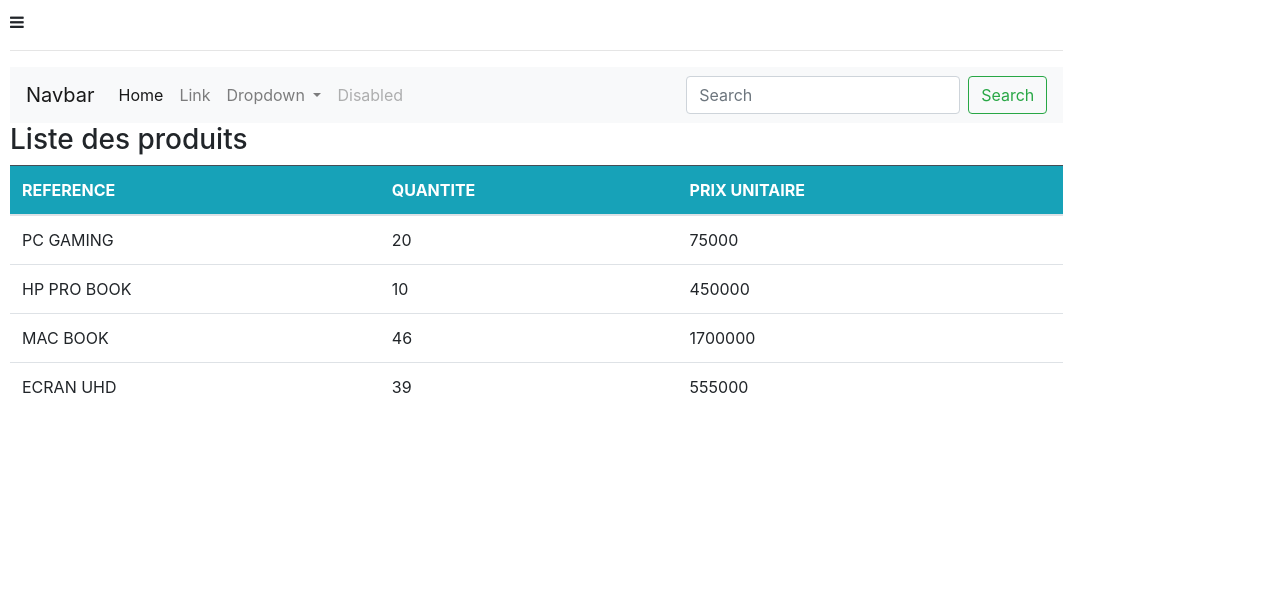
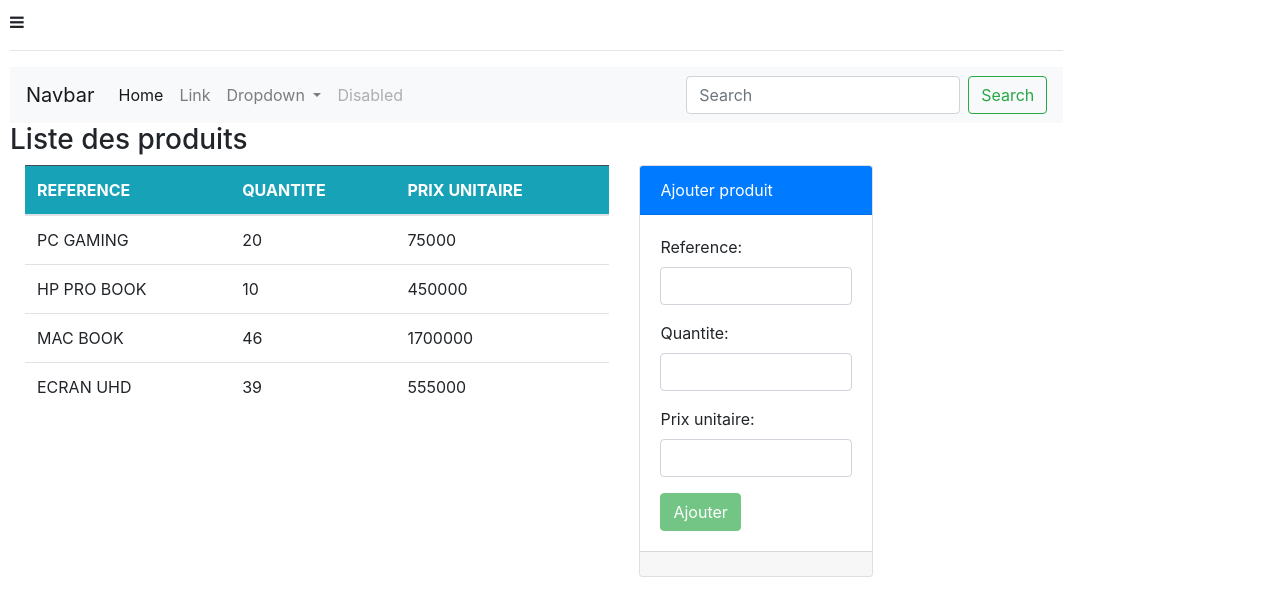
Before and after one commit to KamdoumNicodeme/GestionDeStockClient, an Angular app: page / in a window 1280 px wide. Shown: the top 616 px of the page. Built offline with nearby package versions, Linux system fonts and the light colour scheme.

Commit message:
creation du formulaire

```diff
--- a/src/app/app.component.html
+++ b/src/app/app.component.html
@@ -9,4 +9,3 @@
 
     </div>
 </div>
-<router-outlet></router-outlet>
--- a/src/app/app.module.ts
+++ b/src/app/app.module.ts
@@ -1,5 +1,6 @@
 import { BrowserModule } from '@angular/platform-browser';
 import { NgModule } from '@angular/core';
+import { FormsModule, ReactiveFormsModule} from '@angular/forms';
 
 import { AppRoutingModule } from './app-routing.module';
 import { AppComponent } from './app.component';
@@ -19,7 +20,9 @@ import { ContentComponent } from './content/content.component';
   ],
   imports: [
     BrowserModule,
-    AppRoutingModule
+    AppRoutingModule,
+      FormsModule,
+      ReactiveFormsModule
   ],
   providers: [ProduitMockService],
   bootstrap: [AppComponent]
--- a/src/app/produit/produit.component.html
+++ b/src/app/produit/produit.component.html
@@ -1,18 +1,59 @@
+<h3 class="h3">Liste des produits</h3>
 
-    <h3 class="h3">Liste des produits</h3>
+<div class="container">
+    <div class="row">
+        <div class="col-lg-7">
             <table class="table ">
                 <thead class="table-dark btn-info">
-        <tr >
+                <tr>
                     <th scope="col">REFERENCE</th>
                     <th scope="col">QUANTITE</th>
                     <th scope="col">PRIX UNITAIRE</th>
                 </tr>
                 </thead>
                 <tbody>
-        <tr *ngFor ="let produit of produits">
+                <tr *ngFor="let produit of produits">
                     <td>{{produit.ref}}</td>
                     <td>{{produit.quantite}}</td>
                     <td>{{produit.prixUnitaire}}</td>
                 </tr>
                 </tbody>
             </table>
+
+        </div>
+        <div class="col-lg-3">
+            <div class="card">
+                <div class="card-header bg-primary text-white ">
+                    Ajouter produit
+
+                </div>
+                <div class="card-body">
+                    <form [formGroup]="produitForm">
+                        <div class="form-group">
+                            <label>Reference:</label>
+                            <input type="text" formControlName="ref" class="form-control">
+                        </div>
+                        <div class="alert alert-danger"
+                             *ngIf="produitForm.controls['ref'].invalid &&
+                             (produitForm.controls['ref'].touched ||
+                             produitForm.controls['ref'].dirty)">
+                            la reference est obligatoire!!
+                        </div>
+                        <div class="form-group">
+                            <label>Quantite:</label>
+                            <input type="number" formControlName="quantite" class="form-control">
+                        </div>
+                        <div class="form-group">
+                            <label>Prix unitaire:</label>
+                            <input type="number" formControlName="prixUnitaire" class="form-control">
+                        </div>
+                        <button class="btn btn-success" [disabled]="produitForm.pristine || produitForm.invalid">Ajouter</button>
+                    </form>
+                </div>
+                <div class="card-footer">
+
+                </div>
+            </div>
+        </div>
+    </div>
+</div>
--- a/src/app/produit/produit.component.ts
+++ b/src/app/produit/produit.component.ts
@@ -1,6 +1,7 @@
-import { Component, OnInit } from '@angular/core';
+import {Component, Input, OnInit} from '@angular/core';
 import {ProduitMockService} from './produit.mock.service';
 import {Produit} from '../shared/produit';
+import { FormGroup, FormBuilder, Validators} from '@angular/forms';
 
 @Component({
   selector: 'app-produit',
@@ -10,7 +11,16 @@ import {Produit} from '../shared/produit';
 export class ProduitComponent implements OnInit {
 
   produits: Produit[];
-  constructor(private produitservice: ProduitMockService) { }
+
+  @Input()
+  produitForm: FormGroup;
+  constructor(private produitservice: ProduitMockService, private fb: FormBuilder) {
+    this.produitForm = this.fb.group({
+        ref: ['', Validators.required],
+        quantite: '',
+        prixUnitaire: ''
+    });
+  }
 
   ngOnInit() {
     this.produits = this.produitservice.getProduits();
```
Lines whose indentation alone changed are shown as unchanged.
